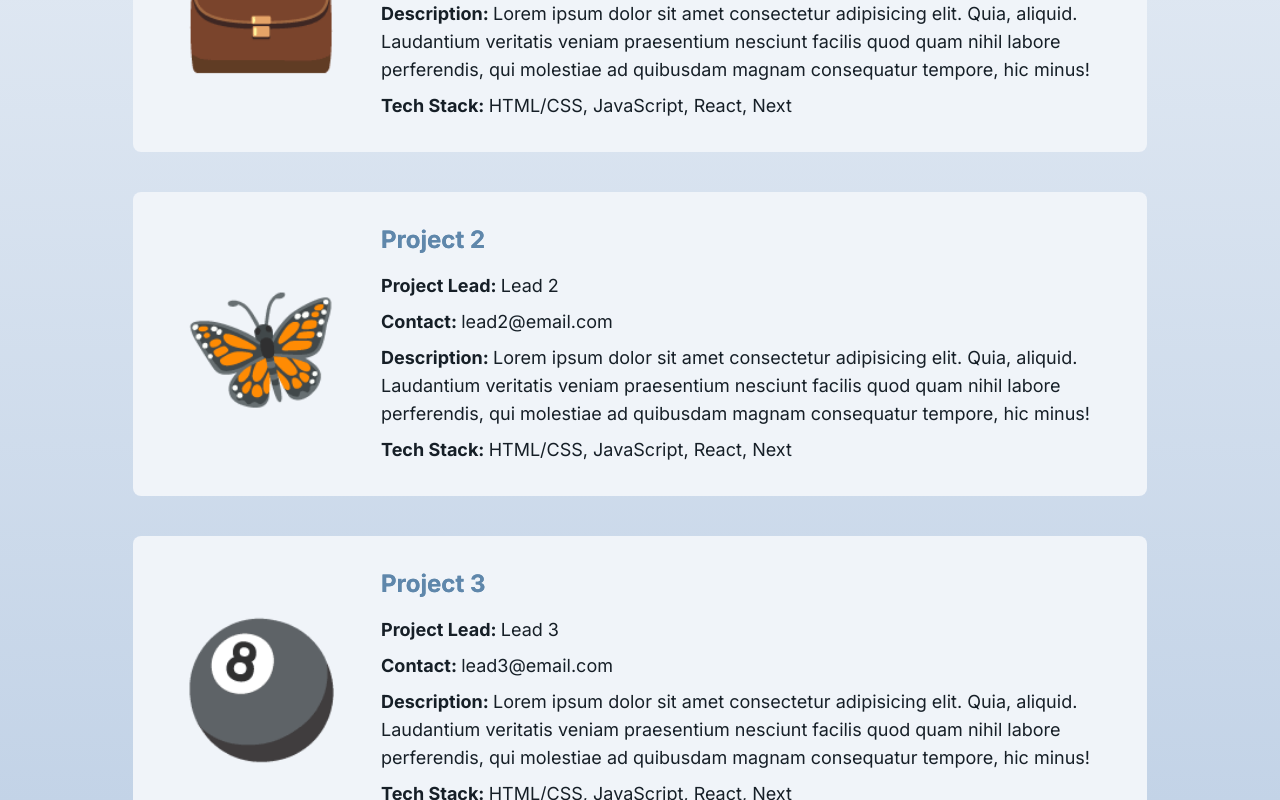
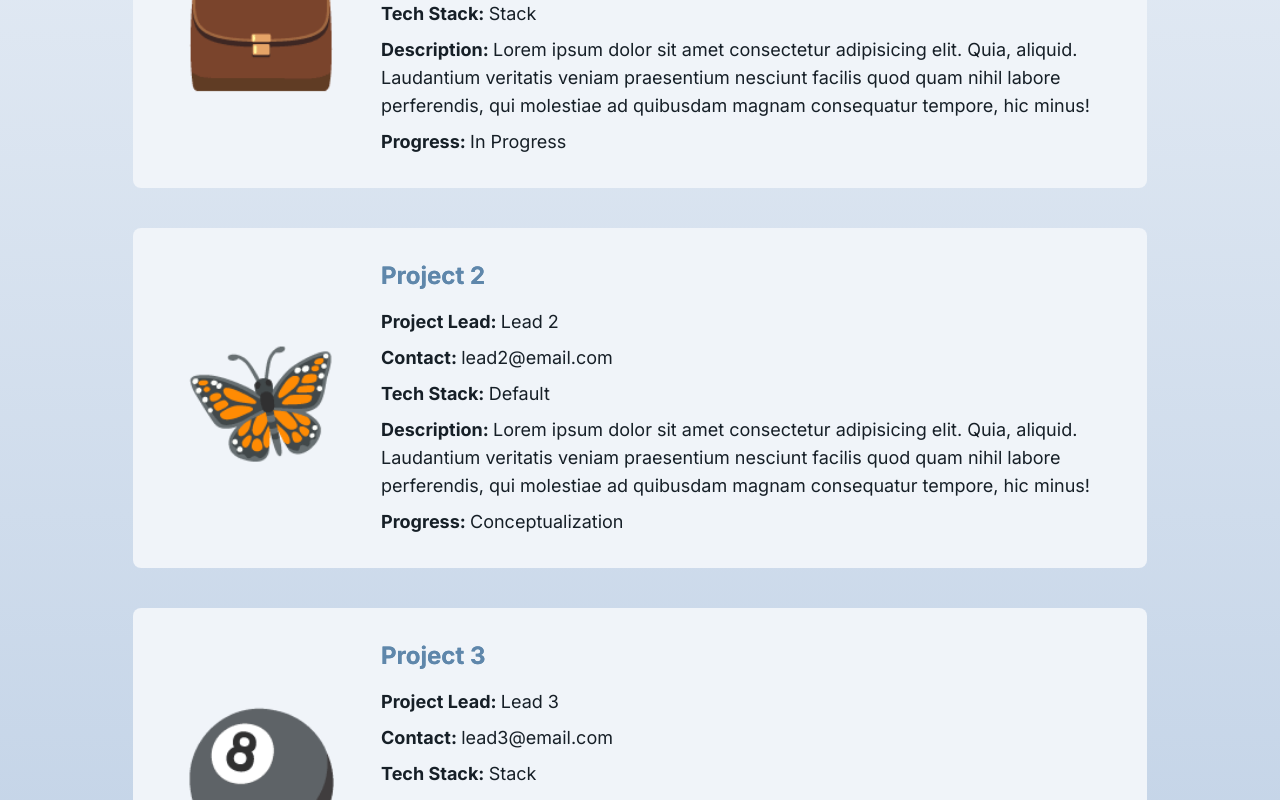
Before and after one commit to rit-sse/WebsiteTheSSEquel, a Next.js app in the folder next/: page /projects in a window 1280 px wide. Shown: the part 560-1360 px from the top of the page. Built offline with nearby package versions, Linux system fonts and the light colour scheme; no server answers.

Commit message:
Add progress field

```diff
--- a/next/app/projects/ProjectCard.tsx
+++ b/next/app/projects/ProjectCard.tsx
@@ -1,7 +1,7 @@
 import React from "react";
 import { Project } from "./projects";
 
-const ProjectCard = ({logo, title, lead, contact, description, stack}: Project) => {
+const ProjectCard = ({logo, title, lead, contact, description, stack, progress}: Project) => {
   return (
     <div className="rounded-lg bg-base-100 w-10/12 py-8 px-12 mx-auto flex flex-row items-center content-center gap-10 my-10">
       {/* Left half */}
@@ -17,28 +17,30 @@ const ProjectCard = ({logo, title, lead, contact, description, stack}: Project)
         {/* Body */}
         <div className="text-lg flex flex-col gap-2">
           <div>
-            {/* <div className="mb-2"> */}
             <span className="font-bold">Project Lead: </span>
             {lead ? lead : "Default"}
           </div>
 
           <div>
-            {/* <div className="mb-2"> */}
             <span className="font-bold">Contact: </span>
             {contact ? contact : "Default"}
           </div>
 
           <div>
-            {/* <div className="mb-2"> */}
+            <span className="font-bold">Tech Stack: </span>
+            {stack ? stack : "Default"}
+          </div>
+
+          <div>
             <span className="font-bold">Description: </span>
             {description ? description : "Default"}
           </div>
 
           <div>
-            {/* <div className="mb-2"> */}
-            <span className="font-bold">Tech Stack: </span>
-            HTML/CSS, JavaScript, React, Next
+            <span className="font-bold">Progress: </span>
+            {progress ? progress : "Default"}
           </div>
+
         </div>
       </div>
     </div>
--- a/next/app/projects/projects.ts
+++ b/next/app/projects/projects.ts
@@ -5,6 +5,7 @@ export interface Project{
     contact: string;
     description: string;
     stack?: string;
+    progress: string;
 }
 
 export const projectsData: Project[] = [
@@ -14,7 +15,8 @@ export const projectsData: Project[] = [
         lead: "lead 1",
         contact: "lead1@email.com",
         description: "Lorem ipsum dolor sit amet consectetur adipisicing elit. Quia, aliquid. Laudantium veritatis veniam praesentium nesciunt facilis quod quam nihil labore perferendis, qui molestiae ad quibusdam magnam consequatur tempore, hic minus!",
-        stack: "Stack"
+        stack: "Stack",
+        progress: "In Progress"
     },
     {
         logo: "🦋",
@@ -22,6 +24,7 @@ export const projectsData: Project[] = [
         lead: "Lead 2",
         contact: "lead2@email.com",
         description: "Lorem ipsum dolor sit amet consectetur adipisicing elit. Quia, aliquid. Laudantium veritatis veniam praesentium nesciunt facilis quod quam nihil labore perferendis, qui molestiae ad quibusdam magnam consequatur tempore, hic minus!",
+        progress: "Conceptualization"
     },
     {
         logo: "🎱",
@@ -29,6 +32,7 @@ export const projectsData: Project[] = [
         lead: "Lead 3",
         contact: "lead3@email.com",
         description: "Lorem ipsum dolor sit amet consectetur adipisicing elit. Quia, aliquid. Laudantium veritatis veniam praesentium nesciunt facilis quod quam nihil labore perferendis, qui molestiae ad quibusdam magnam consequatur tempore, hic minus!",
-        stack: "Stack"
+        stack: "Stack",
+        progress: "Complete"
     },
 ]
```
